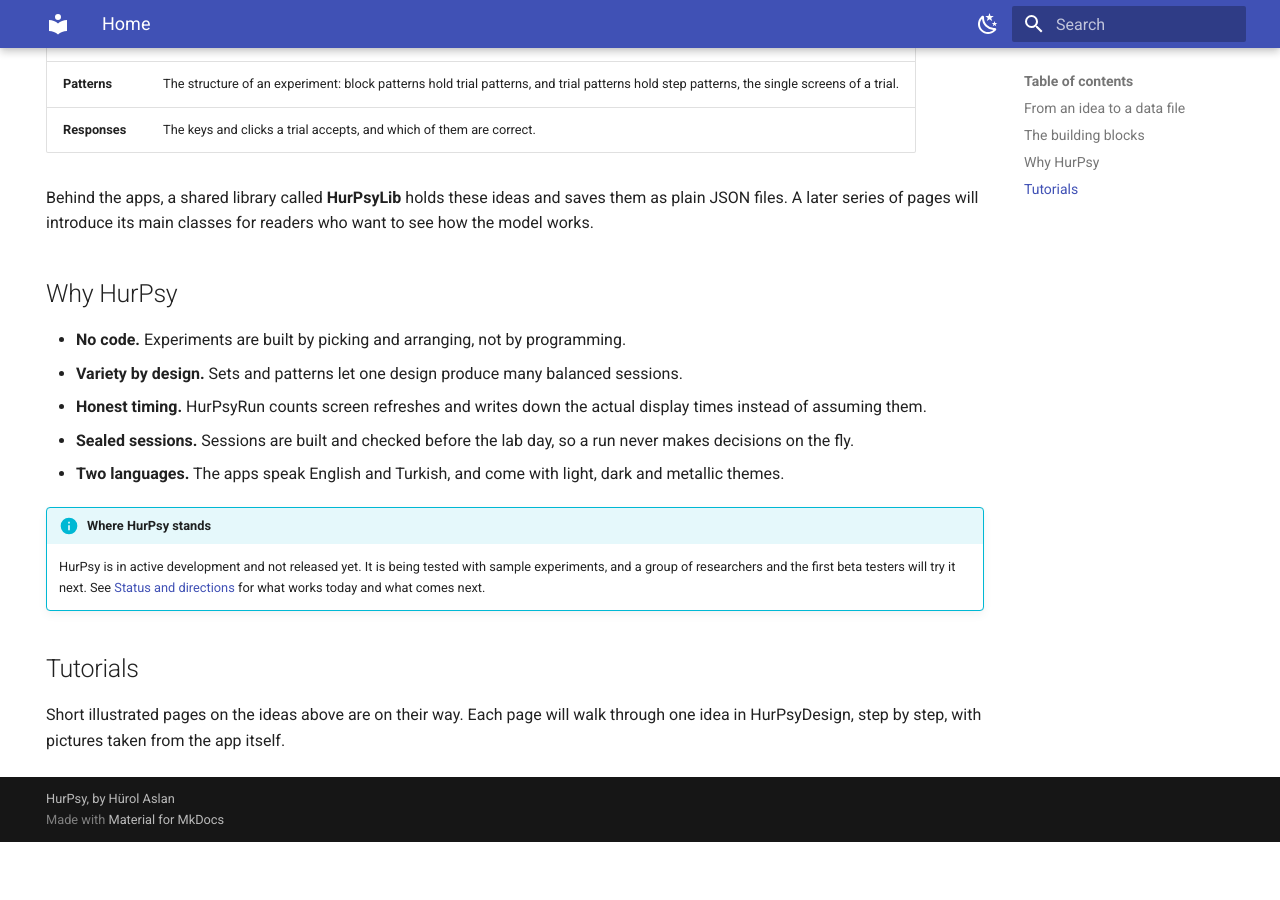
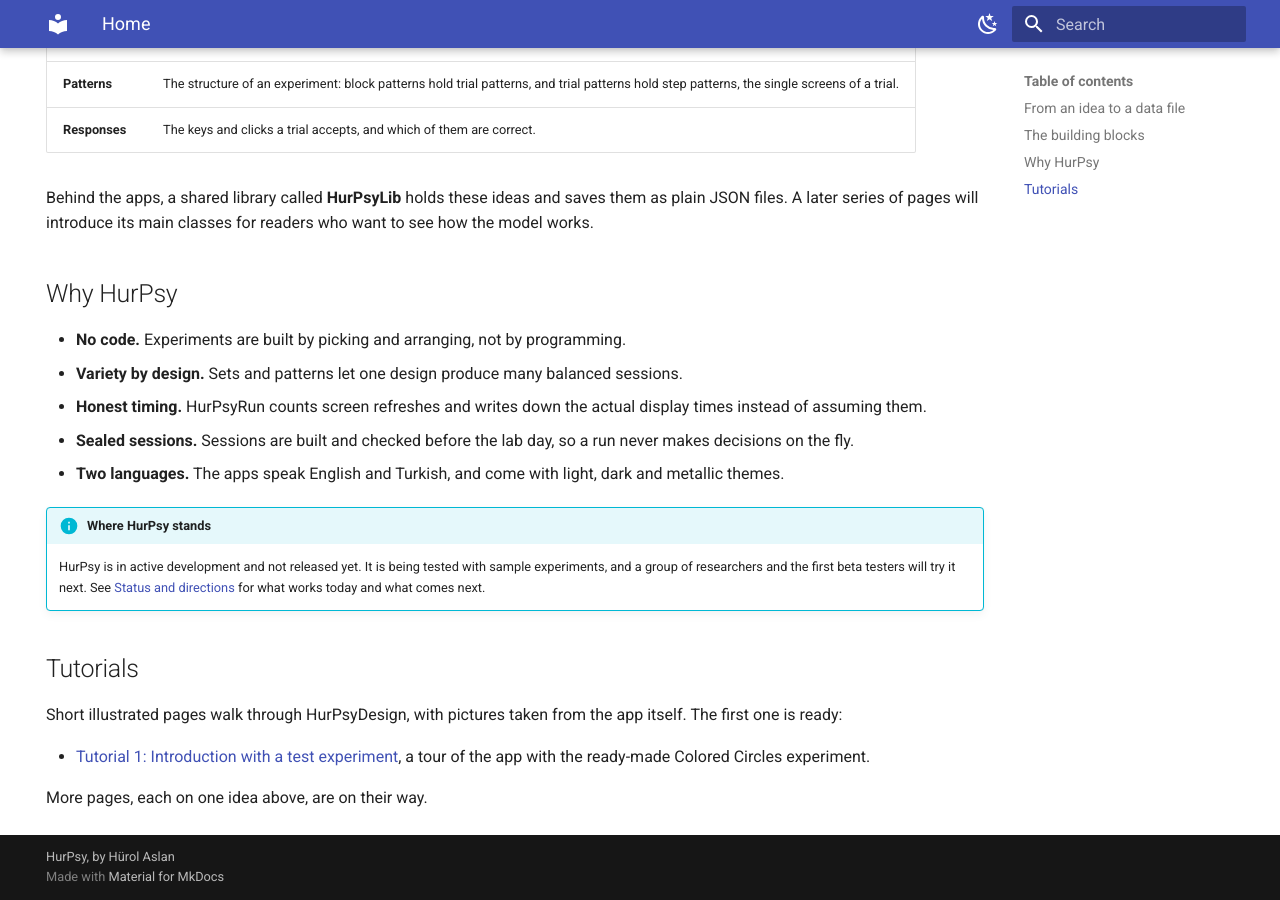
Before and after one commit to HurPsy/hurpsy.github.io, an MkDocs documentation site: the page built from docs/index.md, in a window 1280 px wide and 900 px high, scrolled down 1532 px. Built offline with MkDocs 1.6.1 and Material for MkDocs 9.7.7, drawn with Linux system fonts in a browser that asks for light colours; before the commit the page ends 2374 px from its top, so only the background shows below that.

Commit message:
ClaudeCode added the first tutorial page, "Introduction with a test experiment", which tours HurPsyDesign with the Colored Circles test experiment using the user's screenshots, together with a shared version warning for every tutorial page, a Tutorials section in the navigation and a link from the home page.
Co-Authored-By: Claude Opus 5.5 <noreply@anthropic.com>

```diff
--- a/docs/index.md
+++ b/docs/index.md
@@ -74,4 +74,8 @@ Behind the apps, a shared library called **HurPsyLib** holds these ideas and sav
 
 ## Tutorials
 
-Short illustrated pages on the ideas above are on their way. Each page will walk through one idea in HurPsyDesign, step by step, with pictures taken from the app itself.
+Short illustrated pages walk through HurPsyDesign, with pictures taken from the app itself. The first one is ready:
+
+- [Tutorial 1: Introduction with a test experiment](tutorial-1-introduction.md), a tour of the app with the ready-made Colored Circles experiment.
+
+More pages, each on one idea above, are on their way.
--- a/mkdocs.yml
+++ b/mkdocs.yml
@@ -32,6 +32,9 @@ markdown_extensions:
   - attr_list
   - md_in_html
   - pymdownx.details
+  - pymdownx.snippets:
+      base_path: includes
+      check_paths: true
   - pymdownx.superfences:
       custom_fences:
         - name: mermaid
@@ -47,3 +50,5 @@ extra_css:
 nav:
   - Home: index.md
   - Status and directions: status.md
+  - Tutorials:
+      - "1. Introduction with a test experiment": tutorial-1-introduction.md
```
Also changed, not shown: docs/tutorial-1-introduction.md (added, +88 -0 lines), includes/version-warning.md (added, +2 -0 lines), docs/images/tutorial-1/exclusion-set.png (added), docs/images/tutorial-1/experiment-pattern.png (added), docs/images/tutorial-1/locators.png (added), docs/images/tutorial-1/open-test-experiment.png (added), docs/images/tutorial-1/questionnaire-items.png (added), docs/images/tutorial-1/session-preview.png (added), docs/images/tutorial-1/stimuli.png (added), docs/images/tutorial-1/stimulus-set.png (added).
